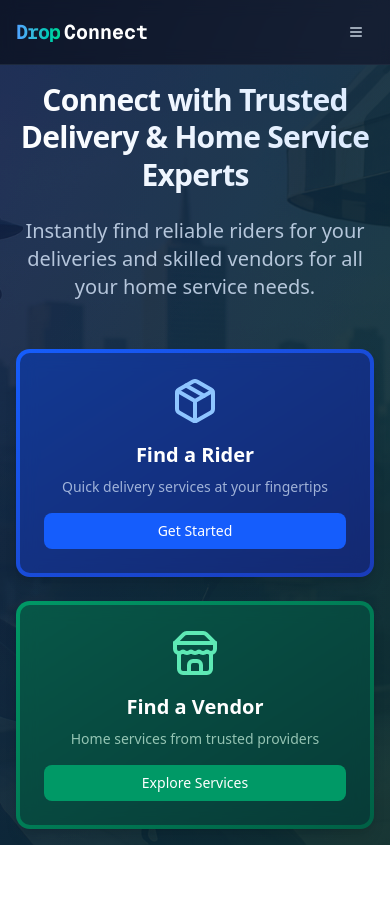
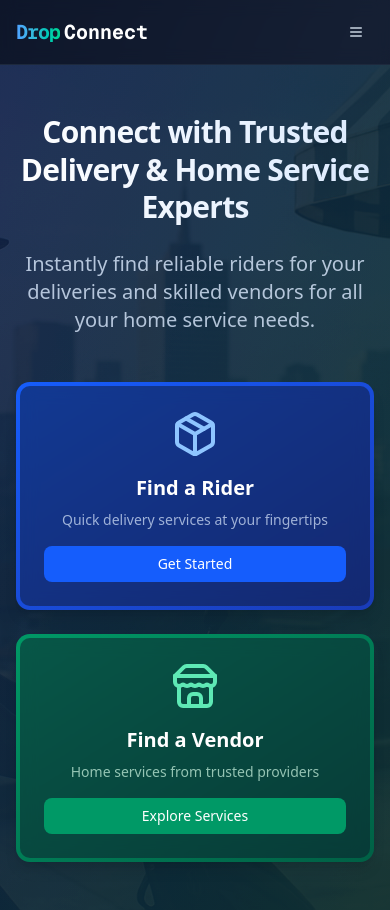
Before and after one commit to mercyharbo/DropConnect, a Next.js app: page / in a window 390 px wide. Before the commit the page ends 845 px from the top, so only its background shows below. Built offline with nearby package versions, Linux system fonts and the light colour scheme.

Commit message:
Updated layout and page components to improve responsiveness by replacing fixed height classes with minimum height classes.

```diff
--- a/src/app/layout.tsx
+++ b/src/app/layout.tsx
@@ -45,10 +45,10 @@ export default function RootLayout({
   return (
     <html lang='en' className='h-full'>
       <body
-        className={`${geistSans.variable} ${geistMono.variable} antialiased h-full overflow-hidden bg-gradient-to-br from-slate-900 via-slate-800 to-slate-900`}
+        className={`${geistSans.variable} ${geistMono.variable} antialiased min-h-screen bg-gradient-to-br from-slate-900 via-slate-800 to-slate-900`}
       >
         <Navbar />
-        <main className='h-[calc(100vh-4rem)]'>{children}</main>
+        <main className='min-h-[calc(100vh-4rem)]'>{children}</main>
       </body>
     </html>
   )
--- a/src/app/page.tsx
+++ b/src/app/page.tsx
@@ -57,7 +57,7 @@ export default function HomePage() {
   }
 
   return (
-    <div className='h-full flex flex-col bg-gradient-to-br from-slate-900 to-slate-800 text-white relative z-10'>
+    <div className='min-h-[calc(100vh-4rem)] flex flex-col bg-gradient-to-br from-slate-900 to-slate-800 text-white relative'>
       {/* Background image with overlay */}
       <div className='absolute inset-0 z-0'>
         <Image
@@ -72,7 +72,7 @@ export default function HomePage() {
 
       {/* Hero Section */}
       <main className='relative z-10 flex-1 flex flex-col'>
-        <section className='flex-1 flex flex-col items-center justify-center px-4 text-center'>
+        <section className='flex-1 flex flex-col items-center justify-center px-4 text-center py-12 sm:py-20'>
           <motion.div
             className='max-w-4xl mx-auto space-y-6'
             variants={containerVariants}
```
